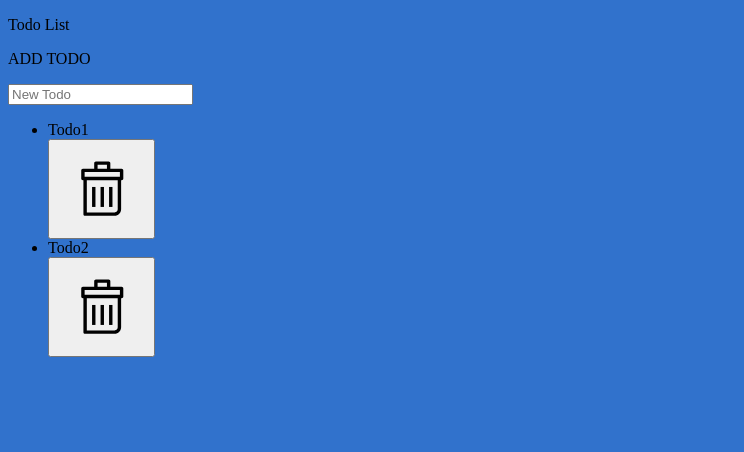
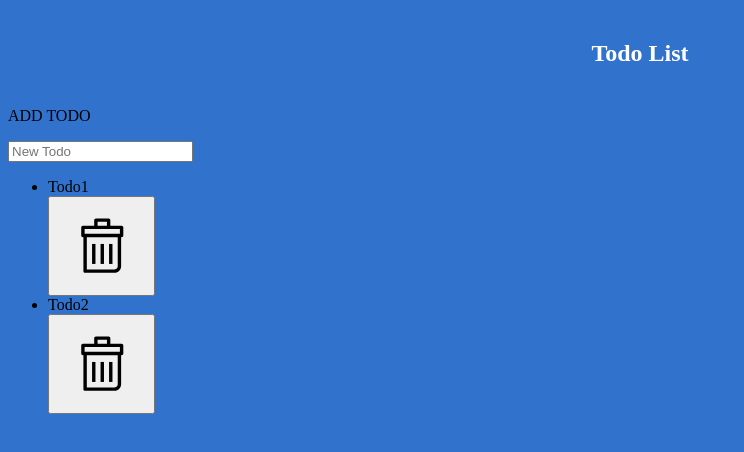
Before and after one commit to YukiOnishi1129/raretech_homework_todolist, a React (Create React App) app: page / in a window 1280 px wide. Shown: the top 452 px of the page, without its empty margins (0-744 px from the left). Built offline with nearby package versions, Linux system fonts and the light colour scheme.

Commit message:
[style]ページタイトル部分のCSSを仮決めした。

```diff
--- a/src/components/TitleArea.jsx
+++ b/src/components/TitleArea.jsx
@@ -1,5 +1,6 @@
 import React from "react";
+import styles from "./TitleArea.module.scss";
 
 export const TitleArea = () => {
-  return <p>Todo List</p>;
+  return <h2 className={styles.title}>Todo List</h2>;
 };
--- /dev/null
+++ b/src/components/TitleArea.module.scss
@@ -0,0 +1,6 @@
+.title {
+  padding: 20px;
+  // background-color: red;
+  color: white;
+  text-align: center;
+}
```
